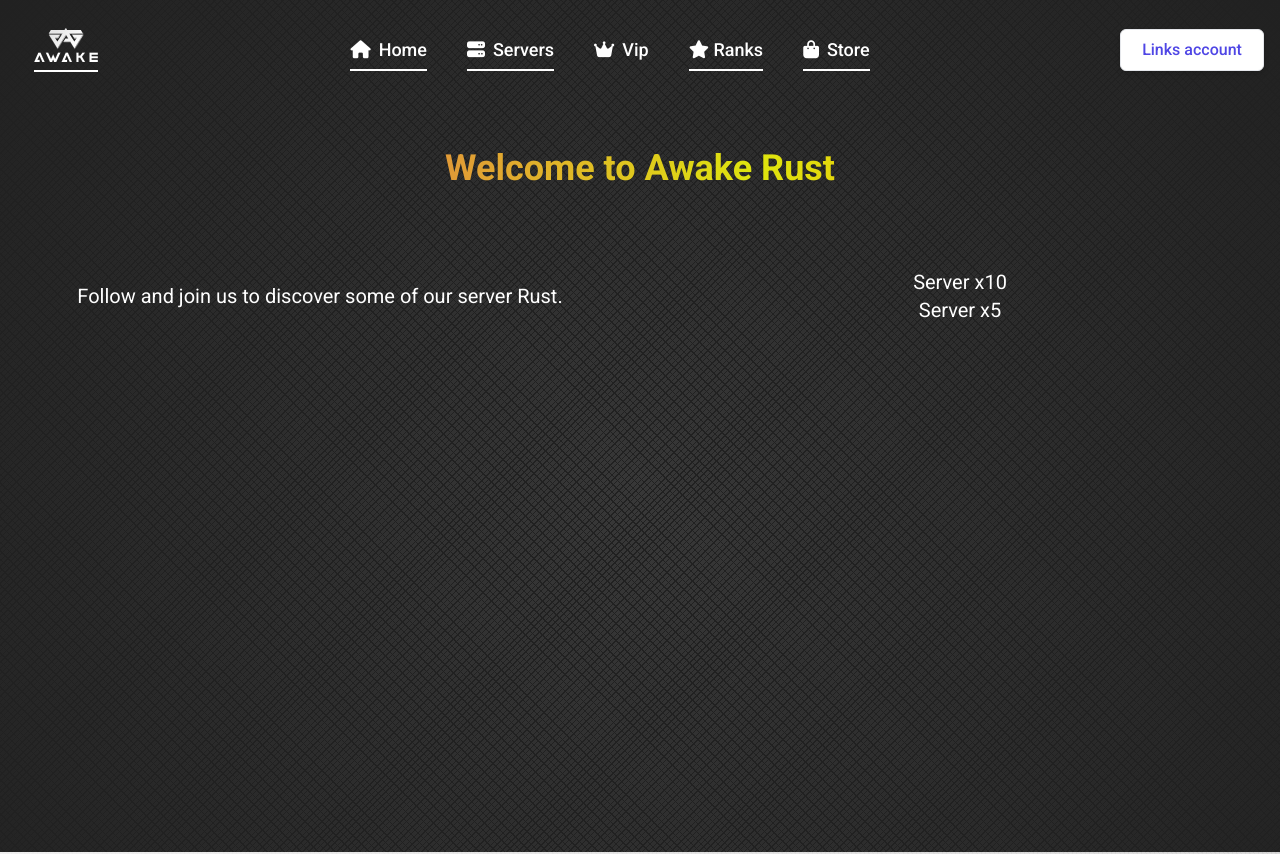
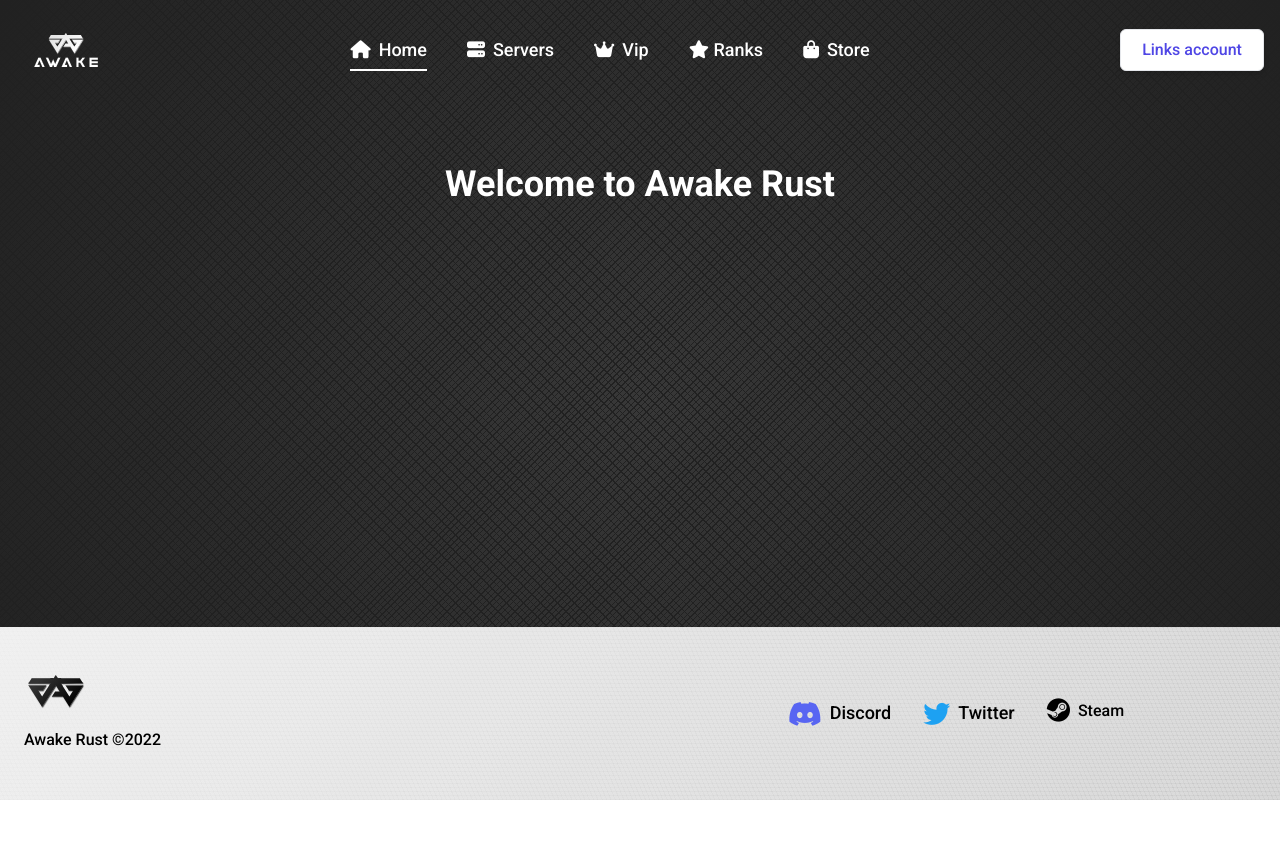
Before and after one commit to Soso-C/WebsiteRust_ReactVersion, a React (Create React App) app: page / in a window 1280 px wide. Shown: the top 854 px of the page. After the commit the page ends 800 px from the top, so only its background shows below. Built offline with nearby package versions, Linux system fonts and the light colour scheme; a web font is replaced by a local one.

Commit message:
update css/footer/navbar and more

```diff
--- a/public/index.html
+++ b/public/index.html
@@ -25,7 +25,7 @@
     />
     <title>Awake Rust</title>
   </head>
-  <body class="bgBody h-full font-roboto">
+  <body class="bgBody font-roboto">
     <noscript>You need to enable JavaScript to run this app.</noscript>
     <div id="root"></div>
   </body>
--- a/src/App.js
+++ b/src/App.js
@@ -1,16 +1,28 @@
+import { BrowserRouter as Router, Routes, Route, Navigate } from "react-router-dom";
 import Footer from "./components/footer/Footer";
 import Navbar from "./components/navbar/Navbar";
 import Home from "./components/home/Home";
-import { BrowserRouter as Router, Routes, Route } from "react-router-dom";
 import VipPage from "./components/vipcontain/VipPage";
+import Servers from "./components/servers/Servers"
+import Ranks from "./components/ranks/Ranks"
+import Store from "./components/store/Store"
 
 function App() {
   return (
     <Router>
       <Navbar />
       <Routes>
+
         <Route path="/" element={<Home />} />
         <Route path="/vip" element={<VipPage />} />
+
+        {/* Temporaire se sera uniquement des redirections */}
+        <Route path="/servers" element={<Servers />} />
+        <Route path="/ranks" element={<Ranks />} />
+        <Route path="/store" element={<Store />} />
+
+        <Route path="*" element={<Navigate to="/"/>} />
+
       </Routes>
       <Footer />
     </Router>
--- a/src/components/home/Home.js
+++ b/src/components/home/Home.js
@@ -2,22 +2,14 @@ import React from "react";
 
 const Home = () => {
   return (
-    <div className="text-white h-[90vh] max-w-7xl mx-auto font-roboto">
-      <h1 className="text-center font-bold text-4xl pt-4 gradH1">
+    <div className="text-white max-w-7xl mx-auto font-roboto mt-12 md:mt-4">
+      <h1 className="text-center font-bold text-4xl pt-4">
         Welcome to Awake Rust
       </h1>
       <div className="flex items-center justify-center mx-auto mt-20">
         <div className="flex flex-col w-1/2">
           <p className="text-center text-xl">
-          Follow and join us to discover some of our server Rust.
-          </p>
-        </div>
-        <div className="flex flex-col w-1/2">
-          <p className="text-center text-xl">
-            Server x10
-          </p>
-          <p className="text-center text-xl">
-            Server x5
+
           </p>
         </div>
       </div>
--- a/src/components/navbar/Navbar.js
+++ b/src/components/navbar/Navbar.js
@@ -18,15 +18,15 @@ const Navbar = () => {
         {/* <!-- Logo --> */}
 
         <div className="flex items-center justify-between md:justify-center">
-          <NavLink to="/">
+          <Link to="/">
             <img src={logoMain} alt="logo awakeRust" className="w-16 hidden md:block" />
             <img src={logoMainResponsive} alt="logo awakeRust" className="w-16 md:hidden" />
-          </NavLink>
+          </Link>
 
           {/* <!-- Burger menu icon --> */}
 
           <button
-            className="icone-toggle inline-flex items-center justify-center rounded-md bg-white p-2 ring-1 ring-black ring-opacity-20 md:hidden"
+            className="inline-flex items-center justify-center rounded-md bg-white p-2 ring-1 ring-black ring-opacity-20 md:hidden"
             onClick={toggleNav}
           >
             <img src={logoMenuBurger} alt="icone burger" className="h-6 w-6" />
@@ -36,28 +36,28 @@ const Navbar = () => {
         {/* <!-- List link navbar --> */}
         <ul className="toggle-menu flex hidden flex-col bg-gray-50 px-1 pt-6 md:flex md:w-auto md:flex-row md:items-center md:justify-center md:space-x-6 md:bg-transparent md:pt-0 lg:space-x-10">
           <li className="group border-t border-gray-200 py-2 text-center md:border-0">
-            <NavLink to="/" className="text-lg font-medium text-white">
-              <i className="fa-solid fa-house mr-2 text-white"></i>Home
+            <NavLink to="/" className="text-lg md:text-base lg:text-lg font-medium md:text-white group-hover:text-blue-500">
+              <i className="fa-solid fa-house mr-2 md:text-white group-hover:text-blue-500"></i>Home
             </NavLink>
           </li>
           <li className="group border-t border-gray-200 py-2 text-center md:border-0">
-            <NavLink to="/" className="text-lg font-medium text-white">
-              <i className="fa-solid fa-server mr-2 text-white"></i>Servers
+            <NavLink to="/servers" className="text-lg md:text-base lg:text-lg font-medium md:text-white group-hover:text-blue-500">
+              <i className="fa-solid fa-server mr-2 md:text-white group-hover:text-blue-500"></i>Servers
             </NavLink>
           </li>
           <li className="group border-t border-gray-200 py-2 text-center md:border-0">
-            <NavLink to="/vip" className="text-lg font-medium text-white">
-              <i className="fa-solid fa-crown mr-2 text-white"></i>Vip
+            <NavLink to="/vip" className="text-lg md:text-base lg:text-lg font-medium md:text-white group-hover:text-blue-500">
+              <i className="fa-solid fa-crown mr-2 md:text-white group-hover:text-blue-500"></i>Vip
             </NavLink>
           </li>
-          <li className="border-t border-gray-200 py-2 text-center md:border-0">
-            <NavLink to="/" className="text-lg font-medium text-white">
-              <i className="fa-solid fa-star text-white"></i> Ranks
+          <li className="group border-t border-gray-200 py-2 text-center md:border-0">
+            <NavLink to="/ranks" className="text-lg md:text-base lg:text-lg font-medium md:text-white group-hover:text-blue-500">
+              <i className="fa-solid fa-star md:text-white group-hover:text-blue-500"></i> Ranks
             </NavLink>
           </li>
           <li className="group border-t border-b border-gray-200 py-2 text-center md:border-0">
-            <NavLink to="/" className="text-lg font-medium text-white">
-              <i className="fa-solid fa-bag-shopping mr-2 text-white"></i>Store
+            <NavLink to="/store" className="text-lg md:text-base lg:text-lg font-medium md:text-white group-hover:text-blue-500">
+              <i className="fa-solid fa-bag-shopping mr-2 md:text-white group-hover:text-blue-500"></i>Store
             </NavLink>
           </li>
         </ul>
--- /dev/null
+++ b/src/components/ranks/Ranks.js
@@ -0,0 +1,11 @@
+import React from 'react';
+
+const Ranks = () => {
+    return (
+        <div className='text-center text-3xl text-white'>
+            Hello From Ranks
+        </div>
+    );
+};
+
+export default Ranks;
--- /dev/null
+++ b/src/components/servers/Servers.js
@@ -0,0 +1,11 @@
+import React from 'react';
+
+const Servers = () => {
+    return (
+        <div className='text-center text-3xl text-white'>
+            Hello From Server
+        </div>
+    );
+};
+
+export default Servers;
--- /dev/null
+++ b/src/components/store/Store.js
@@ -0,0 +1,11 @@
+import React from 'react';
+
+const Store = () => {
+    return (
+        <div className='text-center text-3xl text-white'>
+            Hello From Store
+        </div>
+    );
+};
+
+export default Store;
--- a/src/css/index.css
+++ b/src/css/index.css
@@ -5,6 +5,19 @@
 /************************************* Font ******************************/
 
 @import url("https://fonts.googleapis.com/css2?family=Hurricane&display=swap");
+
+
+/*********************************************** ******************************************************/
+html,
+body,
+#root {
+  height: 100%;
+}
+
+#root {
+  display: flex;
+  flex-direction: column;
+}
 
 /************************************************************* Card *****************************************************/
 
@@ -234,7 +247,6 @@
 #modal {
   max-width: 1400px;
   min-width: 300px;
-  /* width: 750px; */
   padding: 15px;
   border-radius: 10px;
   position: fixed;
@@ -246,6 +258,13 @@
 }
 
 .active {
-padding-bottom: 0.5em;
-border-bottom: 2px solid white;
+  padding-bottom: 0.5em;
+  border-bottom: 2px solid white;
 }
+
+@media screen and (max-width: 767px) {
+  .active{
+    padding-bottom: 0;
+    border-bottom: none;
+  }
+}
```
Lines whose indentation alone changed are shown as unchanged.
